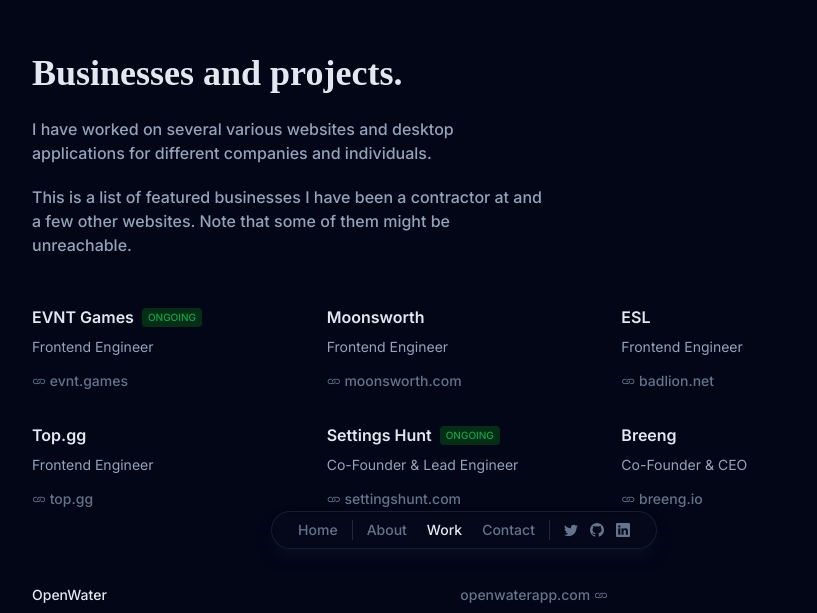
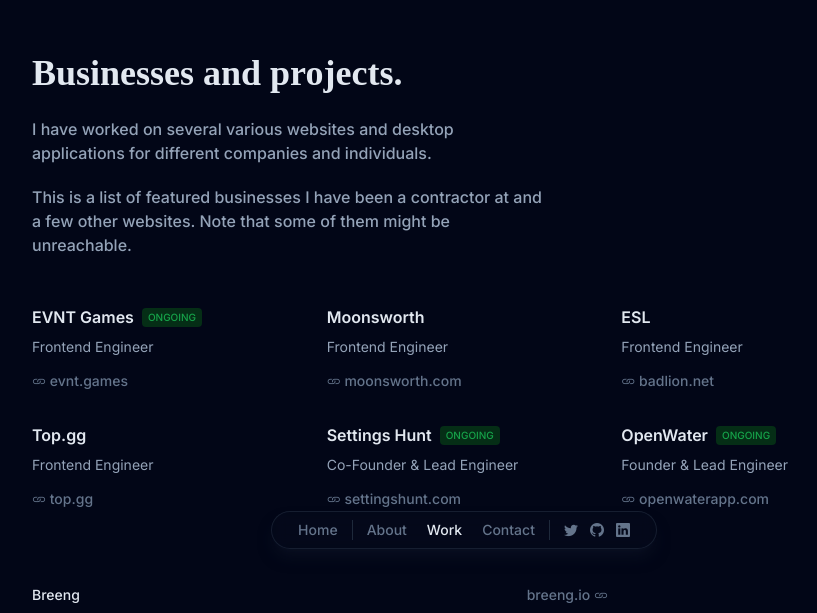
Before and after one commit to smonolo/smnl.it, a Next.js app: page /work in a window 1280 px wide. Shown: the part 187-800 px from the top of the page, without its empty margins (176-993 px from the left). Built offline with nearby package versions, Linux system fonts and the light colour scheme; a web font is replaced by a local one.

Commit message:
add openwater to projects

```diff
--- a/app/about/page.tsx
+++ b/app/about/page.tsx
@@ -22,9 +22,11 @@
                         {' '}in the past.
                     </div>
                     <div className='mt-5'>
-                        I'm also working on a few side projects like {' '}
+                        I'm also working on a few side projects like{' '}
                         <Outlink href='https://www.settingshunt.com'>Settings Hunt</Outlink>
-                        , a place for gamers to share and download the best game settings.
+                        , a place for gamers to share and download the best game setting, and{' '}
+                        <Outlink href='https://openwaterapp.com'>OpenWater</Outlink>
+                        , an open water swimming events listing app.
                     </div>
                     <div className='mt-5'>
                         I'm experienced building scalable dashboards, utility and
--- a/app/page.tsx
+++ b/app/page.tsx
@@ -18,6 +18,8 @@
                     <div className='mt-5'>
                         I'm also working on side projects like{' '}
                         <Outlink href='https://www.settingshunt.com'>Settings Hunt</Outlink>
+                        {' '}and{' '}
+                        <Outlink href='https://openwaterapp.com'>OpenWater</Outlink>
                         .
                     </div>
                     <div className='mt-5'>
--- a/data/work.json
+++ b/data/work.json
@@ -33,16 +33,17 @@
             "ongoing": true
         },
         {
-            "name": "breeng",
-            "displayName": "Breeng",
-            "position": "Co-Founder & CEO",
-            "url": "https://breeng.io"
+            "name": "openwater",
+            "displayName": "OpenWater",
+            "position": "Founder & Lead Engineer",
+            "url": "https://openwaterapp.com",
+            "ongoing": true
         }
     ],
     "others": [
         {
-            "displayName": "OpenWater",
-            "url": "https://openwaterapp.com"
+            "displayName": "Breeng",
+            "url": "https://breeng.io"
         },
         {
             "displayName": "FN.Games",
```
